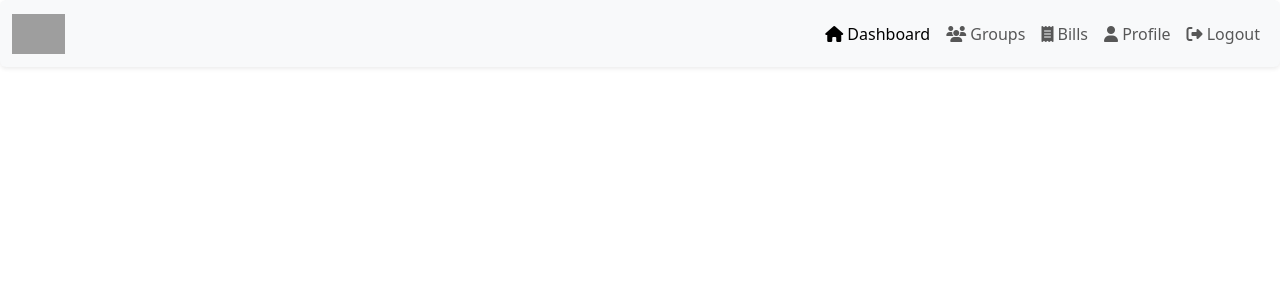
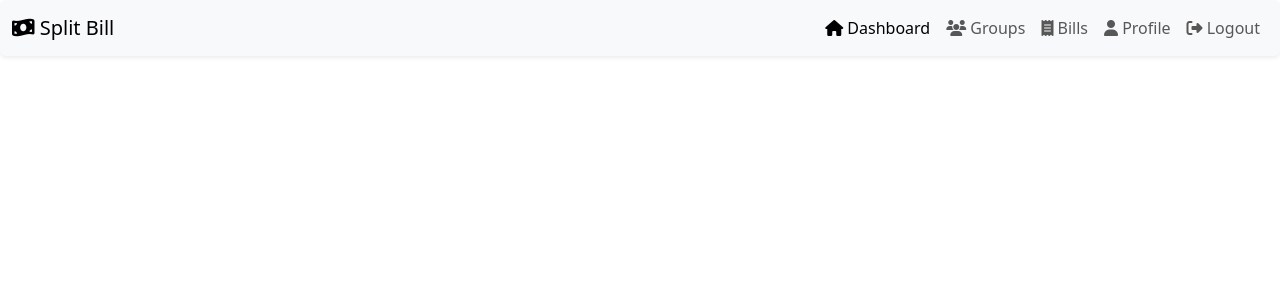
Before and after one commit to adzka-sfr/split_bill, a PHP site: page /dashboard/main.php in a window 1280 px wide. Shown: the top 300 px of the page. Run offline with PHP 8.4, Linux system fonts and the light colour scheme; a user stored in the database is signed in; some libraries are stand-ins or nearby versions; grey boxes are pictures that could not be loaded.

Commit message:
ganti logo

```diff
--- a/dashboard/main.php
+++ b/dashboard/main.php
@@ -12,8 +12,8 @@ if (!isset($_SESSION['sb_id'])) {
     <nav class="navbar navbar-expand-lg navbar-light bg-light mb-4 rounded shadow-sm">
         <div class="container-fluid">
             <a class="navbar-brand" href="#">
-                <!-- <i class="fas fa-utensils"></i> Split Bill -->
-                <img src="https://upload.wikimedia.org/wikipedia/commons/thumb/9/9d/Yamaha_logo.svg/1024px-Yamaha_logo.svg.png" alt="Logo" class="d-inline-block align-text-top" style="height:40px; width:auto;">
+                <i class="fas fa-money-bill-wave"></i> Split Bill
+                <!-- <img src="https://upload.wikimedia.org/wikipedia/commons/thumb/9/9d/Yamaha_logo.svg/1024px-Yamaha_logo.svg.png" alt="Logo" class="d-inline-block align-text-top" style="height:40px; width:auto;"> -->
             </a>
             <button class="navbar-toggler" type="button" data-bs-toggle="collapse" data-bs-target="#navbarNav"
                 aria-controls="navbarNav" aria-expanded="false" aria-label="Toggle navigation">
```
